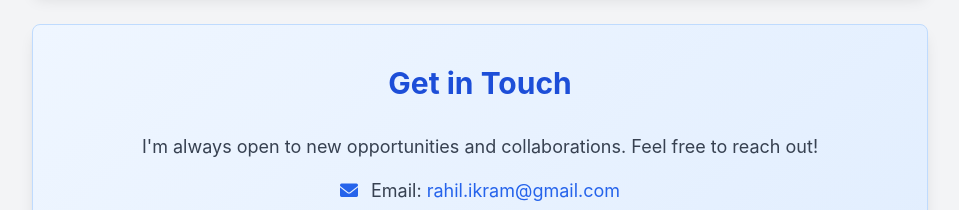
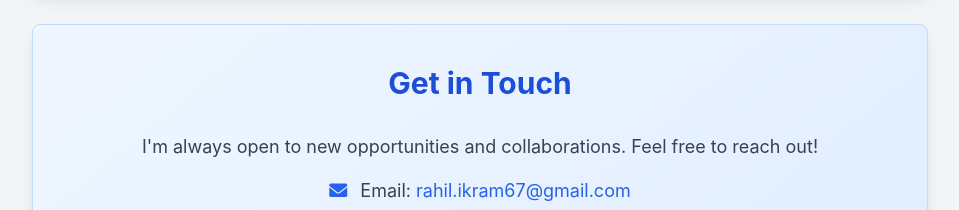
Before and after one commit to rahilikram67/portfolio, a plain HTML site: page index.html in a window 1280 px wide. Shown: the part 2681-2891 px from the top of the page, without its empty margins (160-1119 px from the left). Drawn offline with nearby package versions, Linux system fonts and the light colour scheme.

Commit message:
email correction

```diff
--- a/index.html
+++ b/index.html
@@ -242,7 +242,7 @@
                 <p class="mb-4">I'm always open to new opportunities and collaborations. Feel free to reach out!</p>
                 <p class="mb-2"><i class="fas fa-envelope text-blue-600 mr-2"></i> Email: <a
                         href="mailto:rahil.ikram@example.com"
-                        class="text-blue-600 hover:underline">rahil.ikram@gmail.com</a></p>
+                        class="text-blue-600 hover:underline">rahil.ikram67@gmail.com</a></p>
                 <p class="mb-2"><i class="fab fa-linkedin text-blue-600 mr-2"></i> LinkedIn: <a
                         href="https://linkedin.com/in/rahil-ikram" target="_blank"
                         class="text-blue-600 hover:underline">linkedin.com/in/rahilikram</a></p>
```
